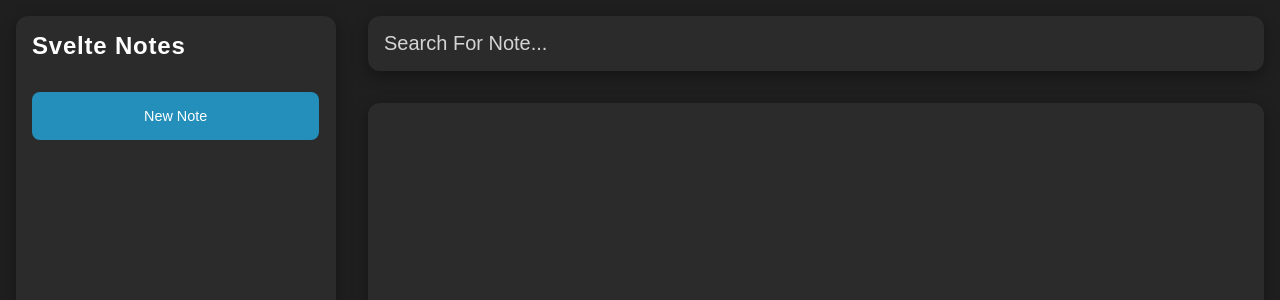
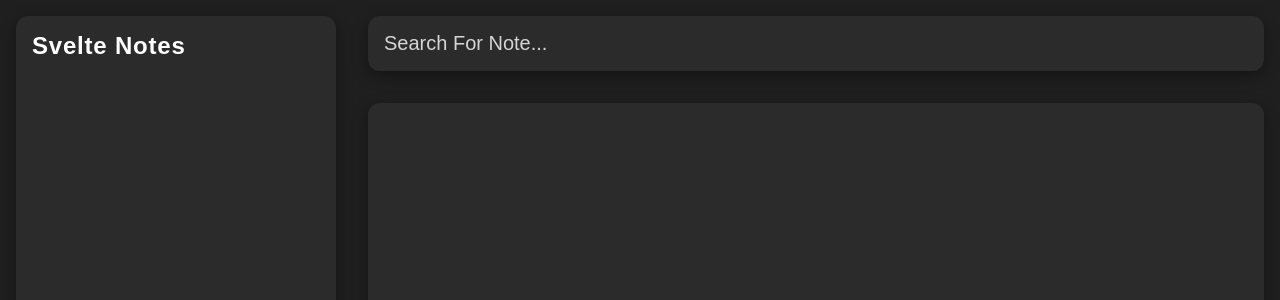
Before and after one commit to E3TU/Svelte-notes, a SvelteKit app: page / in a window 1280 px wide. Shown: the top 300 px of the page. Built offline with nearby package versions, Linux system fonts and the light colour scheme.

Commit message:
Removed add note button

```diff
--- a/src/components/Sidebar.svelte
+++ b/src/components/Sidebar.svelte
@@ -1,6 +1,5 @@
 <div class="sidebar-container">
     <h2 class="navbar-heading">Svelte Notes</h2>
-    <button id="newnote-btn">New Note</button>
 </div>
 
 <style lang="scss">
@@ -17,13 +16,4 @@
         color: $white;
         letter-spacing: 0.05rem;
     }
-    #newnote-btn{
-        margin: 1rem;
-        background-color: $primary-color;
-        border: none;
-        border-radius: 8px;
-        color: $white;
-        padding: 1rem 7rem;
-        font-size: 0.9rem;
-    }
 </style>
```
